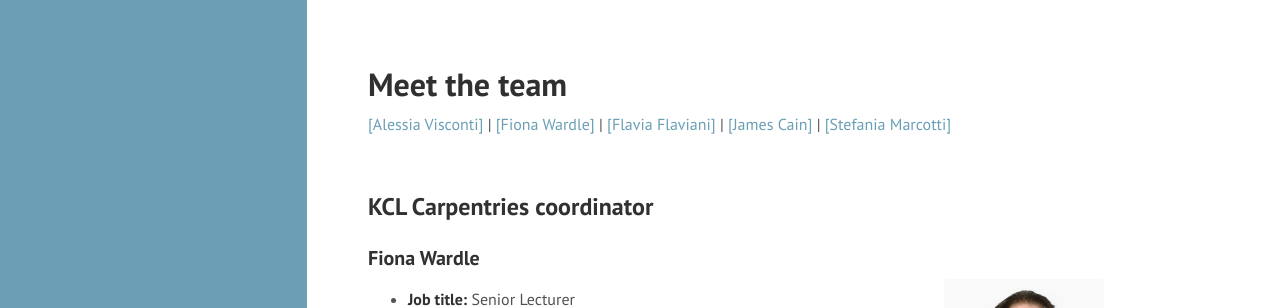
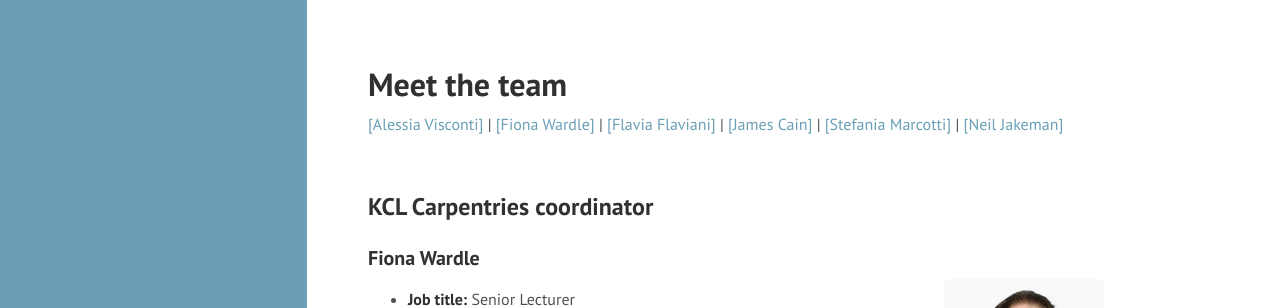
Before and after one commit to kai-lim/LondonGeneticsNetwork, a Jekyll site: the page built from team.md, in a window 1280 px wide and 900 px high. Shown: the top 308 px of the window. Built offline with Jekyll 4.4.1, drawn with Linux system fonts in a browser that asks for light colours; nearby versions of some CDN libraries; a style sheet for code colours, icons or effects is not loaded.

Commit message:
Update team.md

```diff
--- a/team.md
+++ b/team.md
@@ -8,6 +8,7 @@ title: Meet the team
 | [[Flavia Flaviani]](#flavia-flaviani)
 | [[James Cain]](#james-cain)
 | [[Stefania Marcotti]](#stefania-marcotti)
+| [[Neil Jakeman]](#neil-jakeman)
 
 <br/>
 
```
